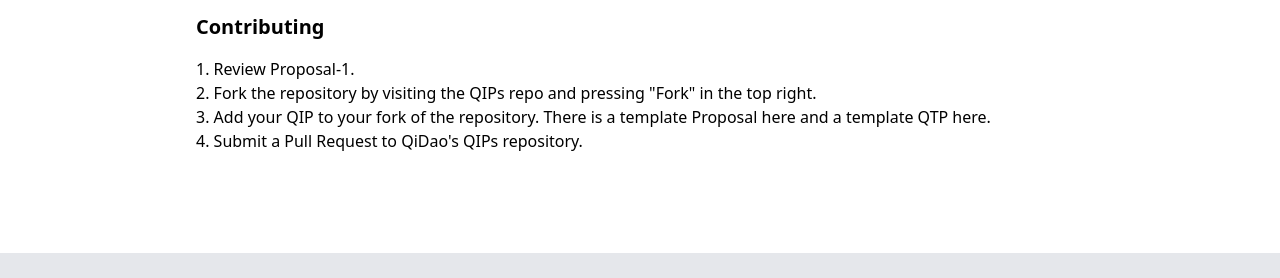
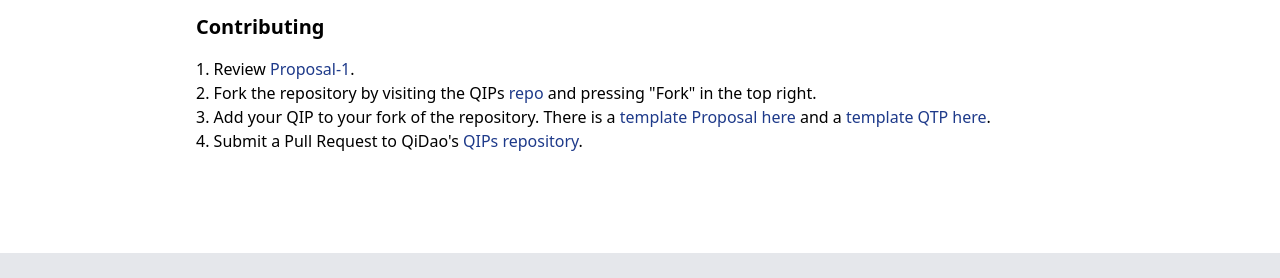
Before and after one commit to publu/QIPs, a Gatsby site: page / in a window 1280 px wide. Shown: the part 547-825 px from the top of the page. Built offline with nearby package versions, Linux system fonts and the light colour scheme; Gatsby itself is replaced by a stand-in of ours.

Commit message:
css updated

```diff
--- a/src/styles/global.css
+++ b/src/styles/global.css
@@ -15,7 +15,7 @@
 }
 
 @layer base {
-    .content .ol a {
+    .content ol a {
         @apply text-blue-900;
     }
 }
```
